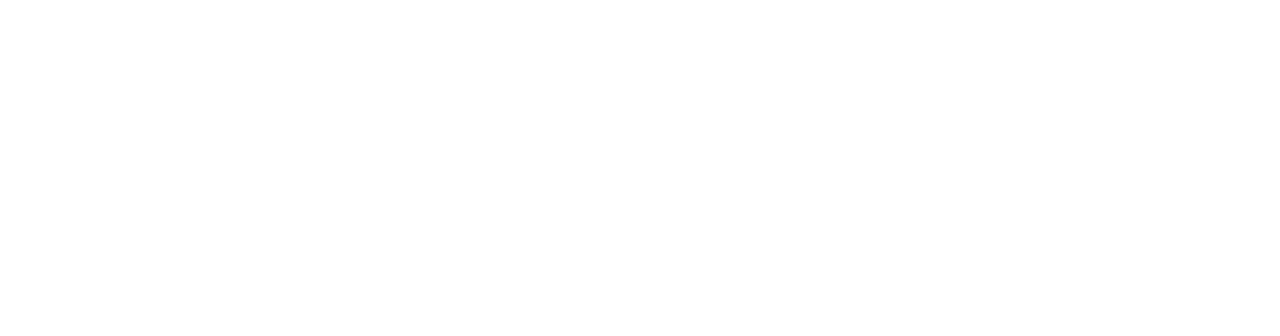
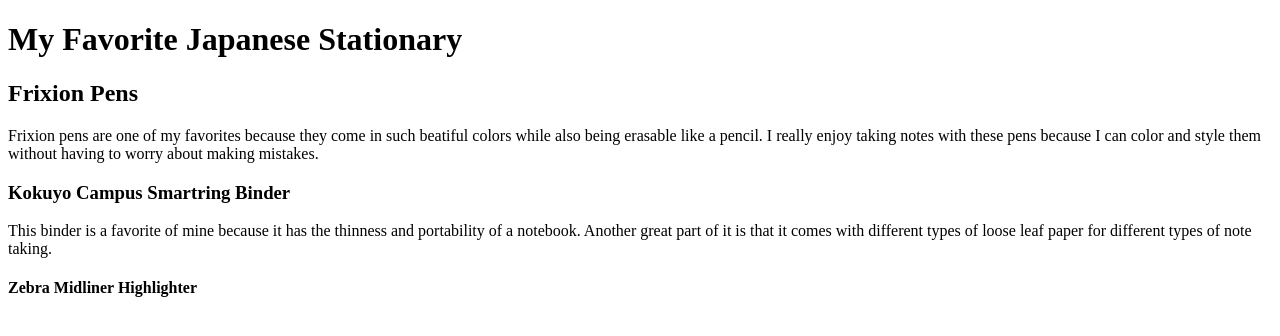
Before and after one commit to CodeCamp-Oct-2021/assignment-4-html-me-something-Sakura8585, a website: page index.html in a window 1280 px wide. Drawn offline with Linux system fonts and the light colour scheme.

Commit message:
3 paragraphs made

```diff
--- a/index.html
+++ b/index.html
@@ -1,8 +1,21 @@
 <!DOCTYPE html>
 <html>
    <head>
+      <title> Stationary That I Find Amazing </title>
    </head>
    <body>
       <!-- Write your HTML in this file! -->
+      <h1>My Favorite Japanese Stationary</h1>
+         <h2>Frixion Pens</h2>
+         <p>Frixion pens are one of my favorites because they come in such beatiful colors while also being erasable like a pencil.
+            I really enjoy taking notes with these pens because I can color and style them without having to worry about making mistakes.</p>
+
+      <h3>Kokuyo Campus Smartring Binder</h3>
+         <p>This binder is a favorite of mine because it has the thinness and portability of a notebook.
+         Another great part of it is that it comes with different types of loose leaf paper for different types of note taking.</p>
+
+      <h4>Zebra Midliner Highlighter</h4>
+         <p></p>
+
    </body>
 </html>
```
